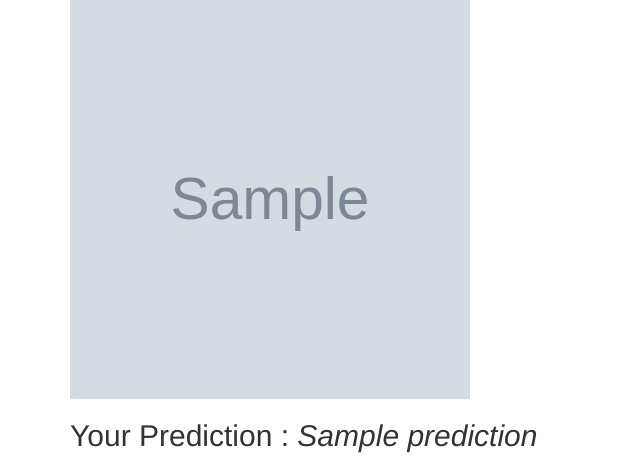
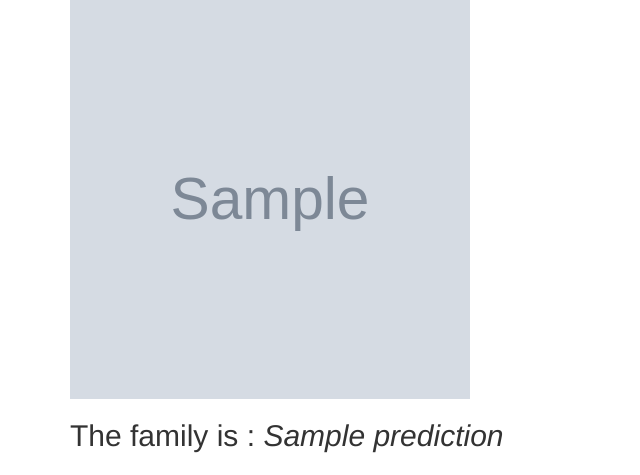
Before and after one commit to OhoodAljohani/KSA_Plants_Classification, a Flask app: template templates/main.html in a window 1280 px wide. Shown: the part 325-800 px from the top of the page, without its empty margins (0-640 px from the left). Run offline with Flask 2, Linux system fonts and the light colour scheme; the template is opened without the code that fills it: most values are stand-ins (such as "Sample title", 1, 10 or a date in 2020); grey boxes marked "Sample" are stand-in pictures; some libraries are stand-ins or nearby versions.

Commit message:
Update main.html

```diff
--- a/templates/main.html
+++ b/templates/main.html
@@ -32,7 +32,7 @@
 
 
   <img src="{{img_path}}" height="400px" width="400px">
-	<h2> Your Prediction   : <i> {{prediction}} </i></h2>
+	<h2> The family is : <i> {{prediction}} </i></h2>
 
 
 
```
